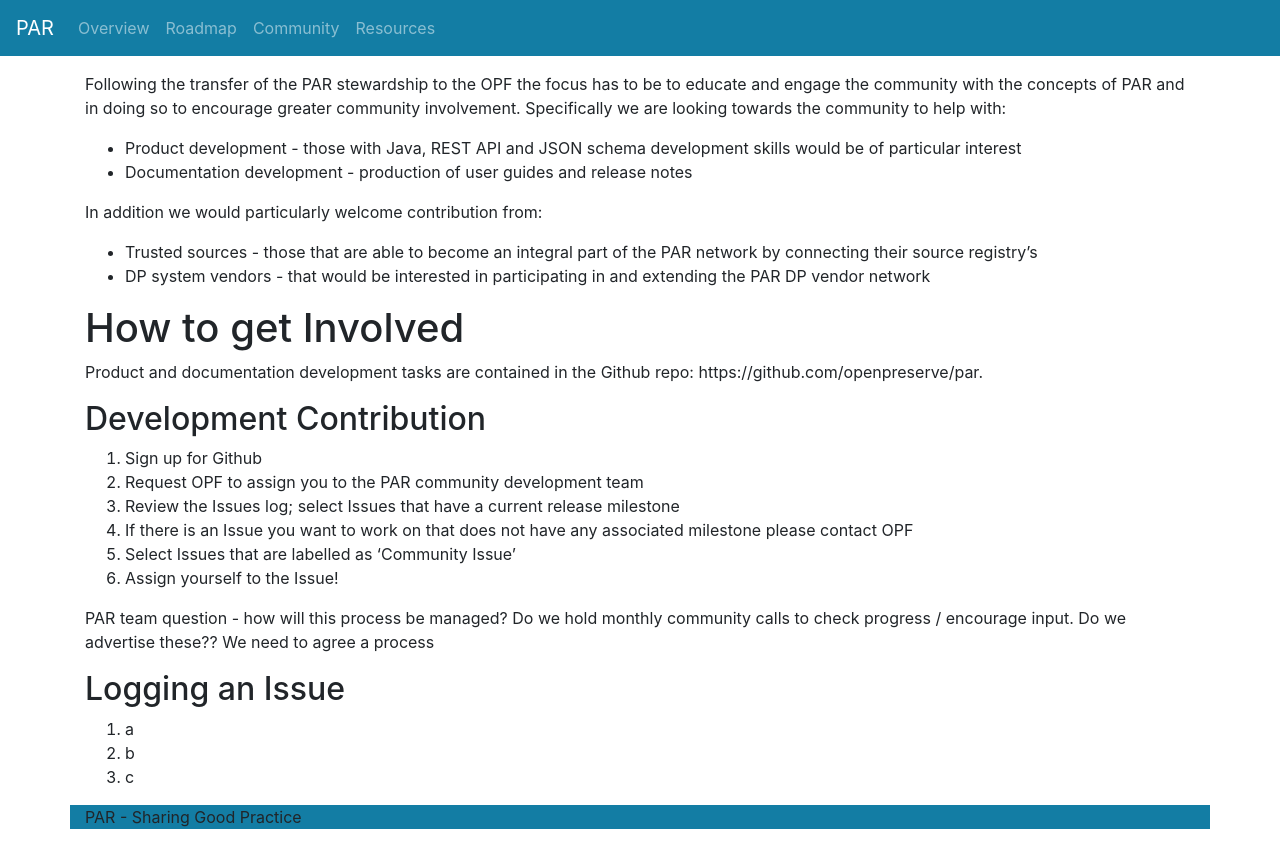
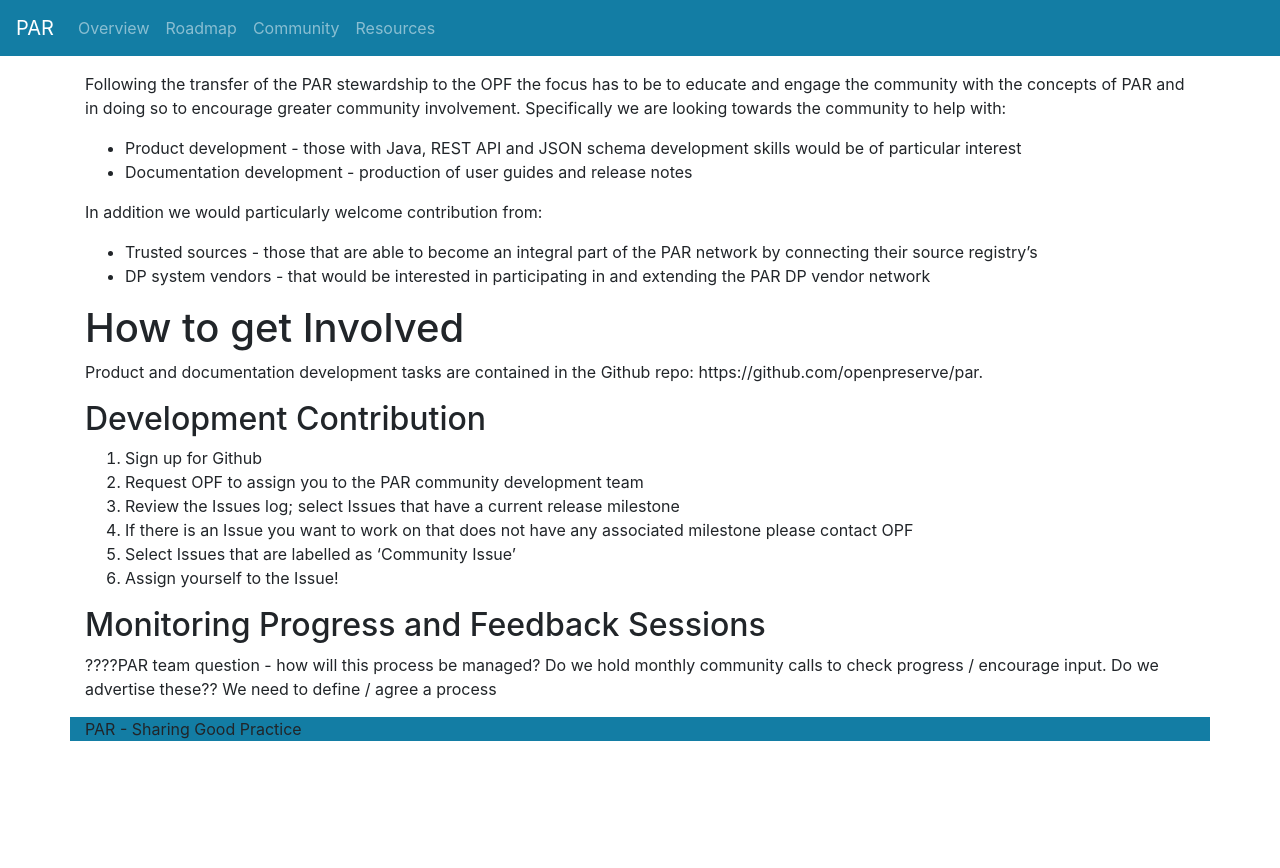
Before and after one commit to openpreserve/par, a Jekyll site: the page built from docs/community/index.md, in a window 1280 px wide and 1200 px high. Shown: the top 868 px of the window. Built offline with Jekyll 4.4.1, drawn with Linux system fonts in a browser that asks for light colours.

Commit message:
Update index.md

```diff
--- a/docs/community/index.md
+++ b/docs/community/index.md
@@ -24,9 +24,5 @@
 5. Select Issues that are labelled as ‘Community Issue’
 6. Assign yourself to the Issue!
 
-PAR team question - how will this process be managed? Do we hold monthly community calls to check progress / encourage input. Do we advertise these?? We need to agree a process
-
-## Logging an Issue
-1. a
-2. b
-3. c
+## Monitoring Progress and Feedback Sessions
+????PAR team question - how will this process be managed? Do we hold monthly community calls to check progress / encourage input. Do we advertise these?? We need to define / agree a process
```
